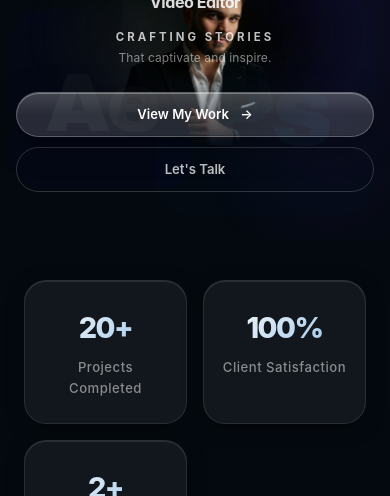
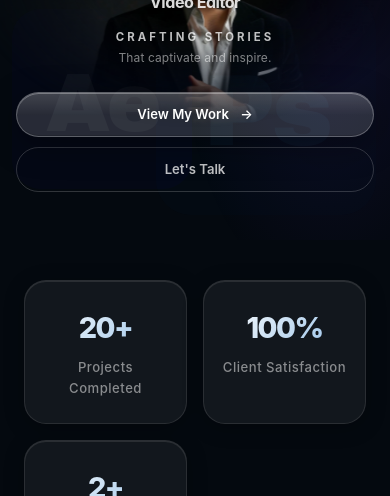
Before and after one commit to AminSassi/portfolio, a website: page index.html in a window 390 px wide. Shown: the part 604-1100 px from the top of the page. Drawn offline with nearby package versions, Linux system fonts and the light colour scheme.

Commit message:
Increase hero portrait size on mobile

```diff
--- a/style.css
+++ b/style.css
@@ -1580,7 +1580,7 @@ footer p { color: rgba(255,255,255,0.3); font-size: 0.85rem; }
     nav .container { padding: 0.8rem 1rem; }
     section { padding: 3rem 1rem; }
     .glass-cursor, .glass-cursor-ring { display: none; }
-    .hero-portrait { bottom: 5%; width: 100vw; }
+    .hero-portrait { bottom: 5%; width: 130vw; }
     .hero-overlay-text { padding: 0 1rem 2rem; }
     .stats-section { padding: 2rem 1rem; }
     .stats-container { grid-template-columns: 1fr 1fr; gap: 0.8rem; }
@@ -2297,7 +2297,7 @@ img.feedback-avatar {
 }
 
 @media (max-width: 480px) {
-    .hero-portrait { bottom: 5%; width: 110vw; }
+    .hero-portrait { bottom: 5%; width: 150vw; }
     .hero-overlay-text h1 { font-size: 1.4rem; }
     .hero-tagline { font-size: 0.75rem; }
     .tools-grid { grid-template-columns: repeat(2, 1fr); }
```
